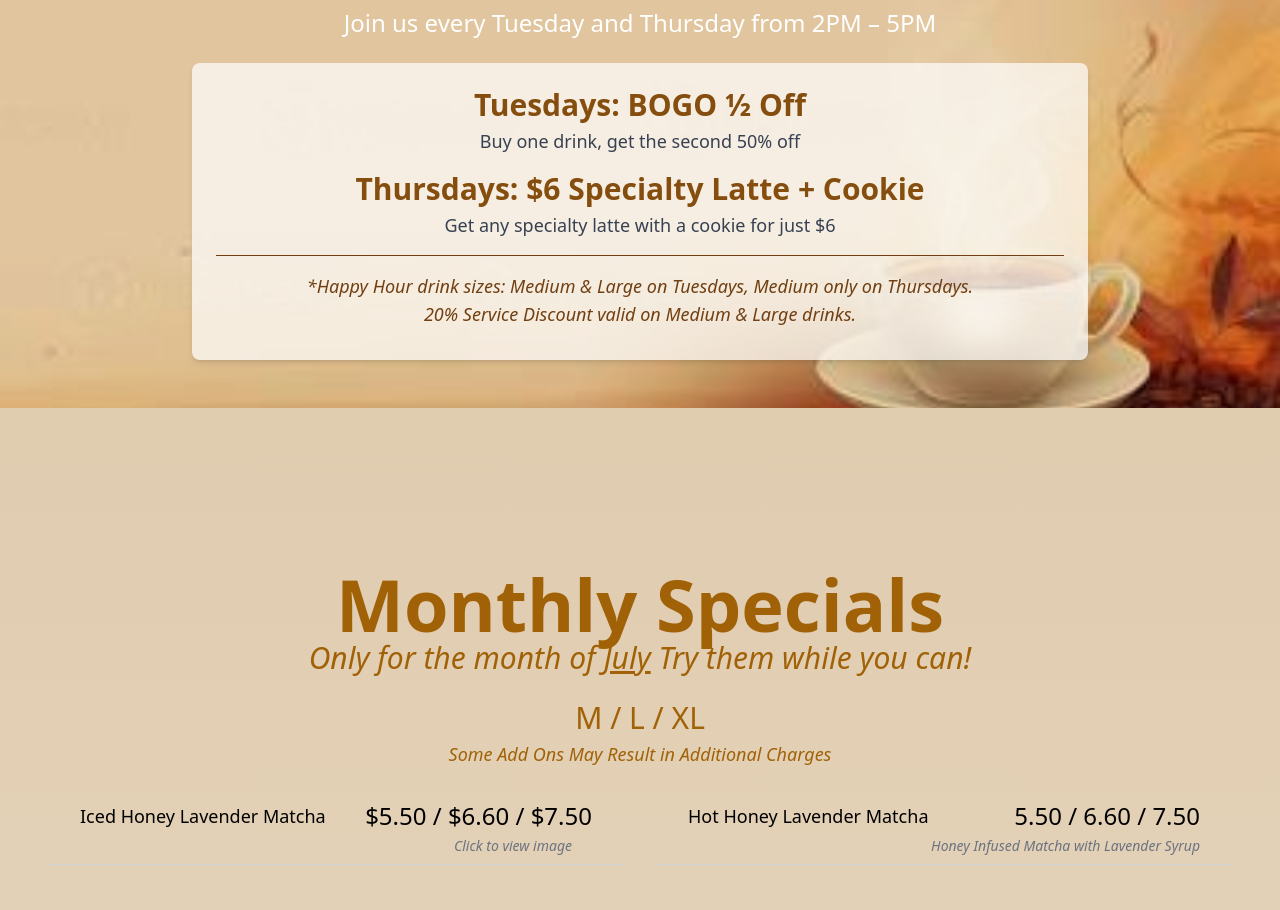
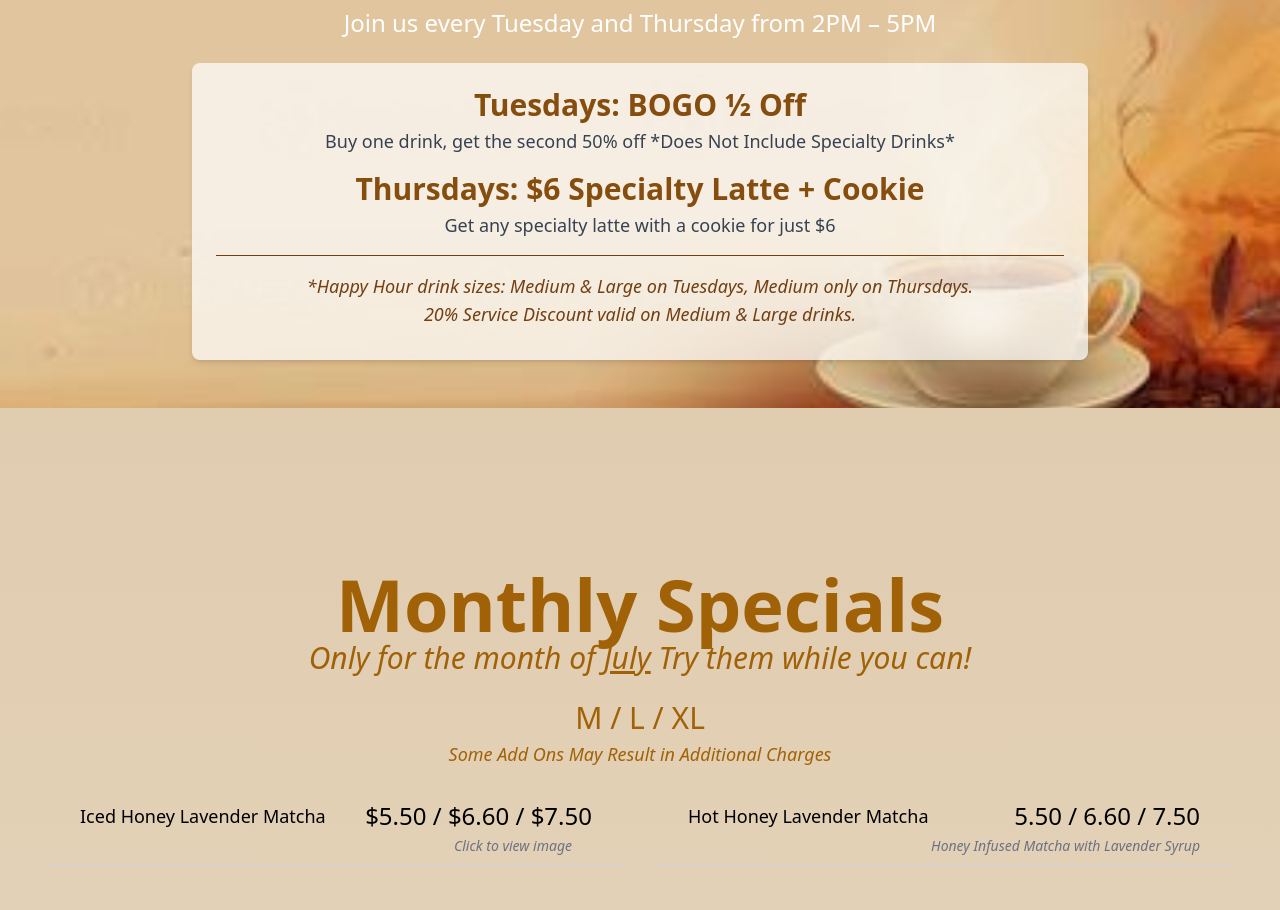
Before and after one commit to SilverDev-27/la-bodega-site, a React (Create React App) app: page / in a window 1280 px wide. Shown: the part 1609-2519 px from the top of the page. Built offline with nearby package versions, Linux system fonts and the light colour scheme.

Commit message:
Update Promotion Banner

```diff
--- a/src/PromoBanner.jsx
+++ b/src/PromoBanner.jsx
@@ -28,7 +28,7 @@ const PromotionBanner = () => {
               Tuesdays: BOGO ½ Off
             </h3>
             <p className="text-sm sm:text-base md:text-lg text-gray-700">
-              Buy one drink, get the second 50% off
+              Buy one drink, get the second 50% off *Does Not Include Specialty Drinks*
             </p>
           </div>
 
```
